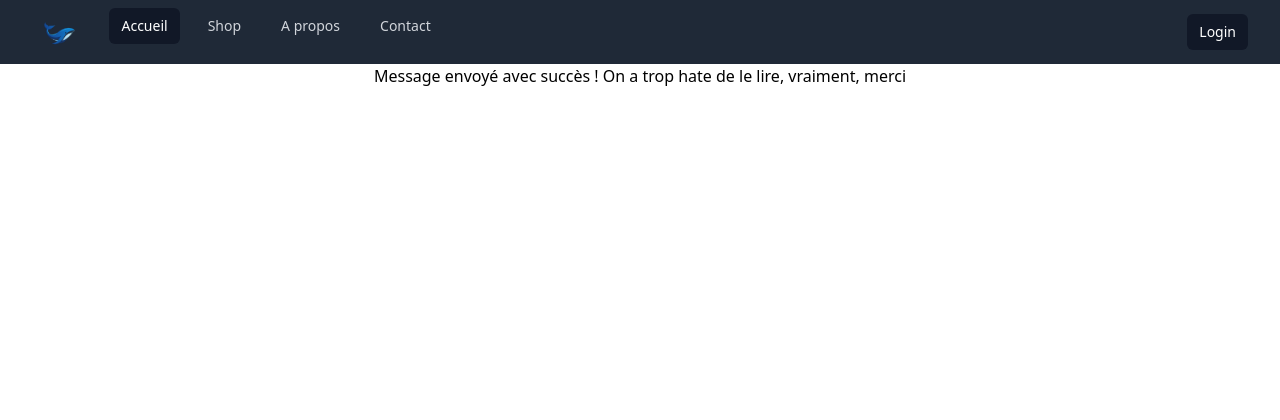
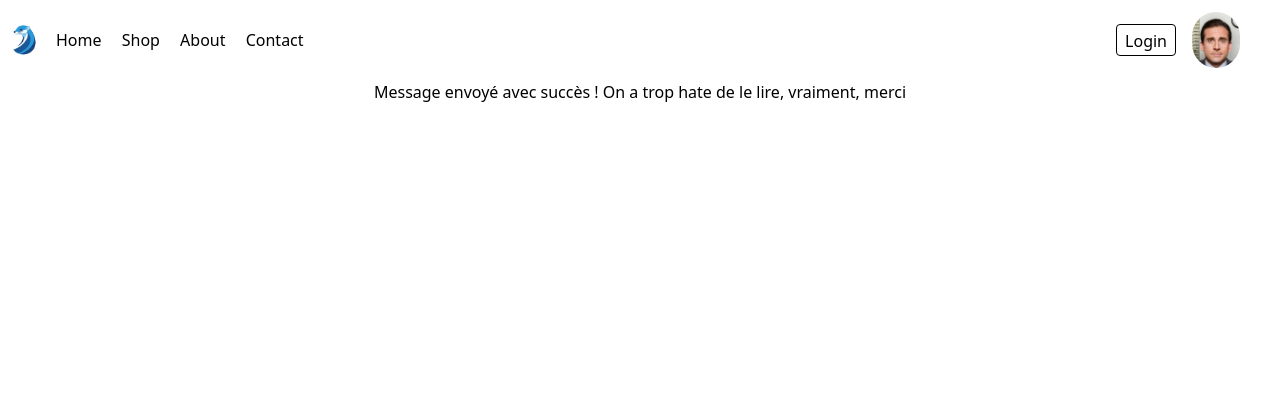
Before and after one commit to Djalabz/eshop-SQY-26.1-v2, a PHP site: page /contact-success.php in a window 1280 px wide. Shown: the top 420 px of the page. Run offline with PHP 8.4, Linux system fonts and the light colour scheme; some libraries are stand-ins or nearby versions.

Commit message:
:lipstick: header changed with new navbar

```diff
--- a/index.php
+++ b/index.php
@@ -7,11 +7,7 @@ include "partials/header.php"
 ?>
 
 
-
-
-<h1 class="text-center">Bienvenue sur le eShop en PHP <?= $_SESSION["username"] ?> !!</h1>
-<h2>Votre email est : <?= $_SESSION["email"] ?></h2>
-
+<h1 class="text-center">Bienvenue sur mon site en PHP !</h1>
 
 <?php
 include "partials/footer.php"
--- a/partials/header.php
+++ b/partials/header.php
@@ -8,103 +8,20 @@
 </head>
 <body>
 
-<!-- Je colle ci-dessous le component de navigation de Tailwind CSS -->
 
-<nav class="bg-gray-800">
-  <div class="mx-auto max-w-7xl px-2 sm:px-6 lg:px-8">
-    <div class="relative flex h-16 items-center justify-between">
-      <div class="absolute inset-y-0 left-0 flex items-center sm:hidden">
-        <!-- Mobile menu button-->
-        <button type="button" class="relative inline-flex items-center justify-center rounded-md p-2 text-gray-400 hover:bg-gray-700 hover:text-white focus:outline-none focus:ring-2 focus:ring-inset focus:ring-white" aria-controls="mobile-menu" aria-expanded="false">
-          <span class="absolute -inset-0.5"></span>
-          <span class="sr-only">Open main menu</span>
-          <!--
-            Icon when menu is closed.
+<header class="w-screen flex items-center h-20 relative">
 
-            Menu open: "hidden", Menu closed: "block"
-          -->
-          <svg class="block size-6" fill="none" viewBox="0 0 24 24" stroke-width="1.5" stroke="currentColor" aria-hidden="true" data-slot="icon">
-            <path stroke-linecap="round" stroke-linejoin="round" d="M3.75 6.75h16.5M3.75 12h16.5m-16.5 5.25h16.5" />
-          </svg>
-          <!--
-            Icon when menu is open.
+  <img src="./assets/fouine-noBg.png" alt="" class="logo w-12 mr-2">
+  <nav>
+    <a class="mr-4" href="index.php">Home</a>
+    <a class="mr-4" href="shop.php">Shop</a>
+    <a class="mr-4" href="about.php">About</a>
+    <a class="mr-4" href="contact.php">Contact</a>
+  </nav>
 
-            Menu open: "block", Menu closed: "hidden"
-          -->
-          <svg class="hidden size-6" fill="none" viewBox="0 0 24 24" stroke-width="1.5" stroke="currentColor" aria-hidden="true" data-slot="icon">
-            <path stroke-linecap="round" stroke-linejoin="round" d="M6 18 18 6M6 6l12 12" />
-          </svg>
-        </button>
-      </div>
-      <div class="flex flex-1 items-center justify-center sm:items-stretch sm:justify-start">
-        <div class="flex shrink-0 items-center">
-          <img class="h-12 w-auto" src="assets/whale.webp" alt="mon eShop en PHP">
-        </div>
-        <div class="hidden sm:ml-6 sm:block">
-          <div class="flex space-x-4">
-            <!-- Current: "bg-gray-900 text-white", Default: "text-gray-300 hover:bg-gray-700 hover:text-white" -->
-            <a href="index.php" class="rounded-md bg-gray-900 px-3 py-2 text-sm font-medium text-white" aria-current="page">Accueil</a>
-            <a href="shop.php" class="rounded-md px-3 py-2 text-sm font-medium text-gray-300 hover:bg-gray-700 hover:text-white">Shop</a>
-            <a href="about.php" class="rounded-md px-3 py-2 text-sm font-medium text-gray-300 hover:bg-gray-700 hover:text-white">A propos</a>
-            <a href="contact.php" class="rounded-md px-3 py-2 text-sm font-medium text-gray-300 hover:bg-gray-700 hover:text-white">Contact</a>
-          </div>
-        </div>
-      </div>
-
-      <div class="absolute inset-y-0 right-0 flex items-center pr-2 sm:static sm:inset-auto sm:ml-6 sm:pr-0">
-
-        <!-- <button type="button" class="relative rounded-full bg-gray-800 p-1 text-gray-400 hover:text-white focus:outline-none focus:ring-2 focus:ring-white focus:ring-offset-2 focus:ring-offset-gray-800">
-          <span class="absolute -inset-1.5"></span>
-          <span class="sr-only">View notifications</span>
-          <svg class="size-6" fill="none" viewBox="0 0 24 24" stroke-width="1.5" stroke="currentColor" aria-hidden="true" data-slot="icon">
-            <path stroke-linecap="round" stroke-linejoin="round" d="M14.857 17.082a23.848 23.848 0 0 0 5.454-1.31A8.967 8.967 0 0 1 18 9.75V9A6 6 0 0 0 6 9v.75a8.967 8.967 0 0 1-2.312 6.022c1.733.64 3.56 1.085 5.455 1.31m5.714 0a24.255 24.255 0 0 1-5.714 0m5.714 0a3 3 0 1 1-5.714 0" />
-          </svg>
-        </button> -->
-
-        <!-- Profile dropdown -->
-        <!-- <div class="relative ml-3">
-
-          <div>
-            <button type="button" class="relative flex rounded-full bg-gray-800 text-sm focus:outline-none focus:ring-2 focus:ring-white focus:ring-offset-2 focus:ring-offset-gray-800" id="user-menu-button" aria-expanded="false" aria-haspopup="true">
-              <span class="absolute -inset-1.5"></span>
-              <span class="sr-only">Open user menu</span>
-              <img class="size-8 rounded-full" src="https://images.unsplash.com/photo-1472099645785-5658abf4ff4e?ixlib=rb-1.2.1&ixid=eyJhcHBfaWQiOjEyMDd9&auto=format&fit=facearea&facepad=2&w=256&h=256&q=80" alt="">
-            </button>
-          </div> -->
-
-          <!--
-            Dropdown menu, show/hide based on menu state.
-
-            Entering: "transition ease-out duration-100"
-              From: "transform opacity-0 scale-95"
-              To: "transform opacity-100 scale-100"
-            Leaving: "transition ease-in duration-75"
-              From: "transform opacity-100 scale-100"
-              To: "transform opacity-0 scale-95"
-          -->
-          <!-- <div class="absolute right-0 z-10 mt-2 w-48 origin-top-right rounded-md bg-white py-1 shadow-lg ring-1 ring-black/5 focus:outline-none" role="menu" aria-orientation="vertical" aria-labelledby="user-menu-button" tabindex="-1"> -->
-            <!-- Active: "bg-gray-100 outline-none", Not Active: "" -->
-            <!-- <a href="#" class="block px-4 py-2 text-sm text-gray-700" role="menuitem" tabindex="-1" id="user-menu-item-0">Your Profile</a>
-            <a href="#" class="block px-4 py-2 text-sm text-gray-700" role="menuitem" tabindex="-1" id="user-menu-item-1">Settings</a>
-            <a href="#" class="block px-4 py-2 text-sm text-gray-700" role="menuitem" tabindex="-1" id="user-menu-item-2">Sign out</a>
-          </div> -->
-
-          <a href="index.php" class="rounded-md bg-gray-900 px-3 py-2 text-sm font-medium text-white" aria-current="page">Login</a>
-
-
-        </div>
-      </div>
-    </div>
+  <div class="profile absolute right-8 flex items-center">
+    <a class="rounded border border-black px-2 py-1 h-8 mr-4" href="./login.php">Login</a>
+    <a href="#"><img class="logo rounded-full w-12 mr-2" src="./assets/avatars/mscott.png"></a>
   </div>
 
-  <!-- Mobile menu, show/hide based on menu state. -->
-  <div class="sm:hidden" id="mobile-menu">
-    <div class="space-y-1 px-2 pb-3 pt-2">
-      <!-- Current: "bg-gray-900 text-white", Default: "text-gray-300 hover:bg-gray-700 hover:text-white" -->
-      <a href="index.php" class="block rounded-md bg-gray-900 px-3 py-2 text-base font-medium text-white" aria-current="page">Accueil</a>
-      <a href="shop.php" class="block rounded-md px-3 py-2 text-base font-medium text-gray-300 hover:bg-gray-700 hover:text-white">Shop</a>
-      <a href="about.php" class="block rounded-md px-3 py-2 text-base font-medium text-gray-300 hover:bg-gray-700 hover:text-white">A propos</a>
-      <a href="contact.php" class="block rounded-md px-3 py-2 text-base font-medium text-gray-300 hover:bg-gray-700 hover:text-white">Contact</a>
-    </div>
-  </div>
-</nav>
+</header>
```
Also changed, not shown: assets/fouine-noBg.png (added), 2 other files.
